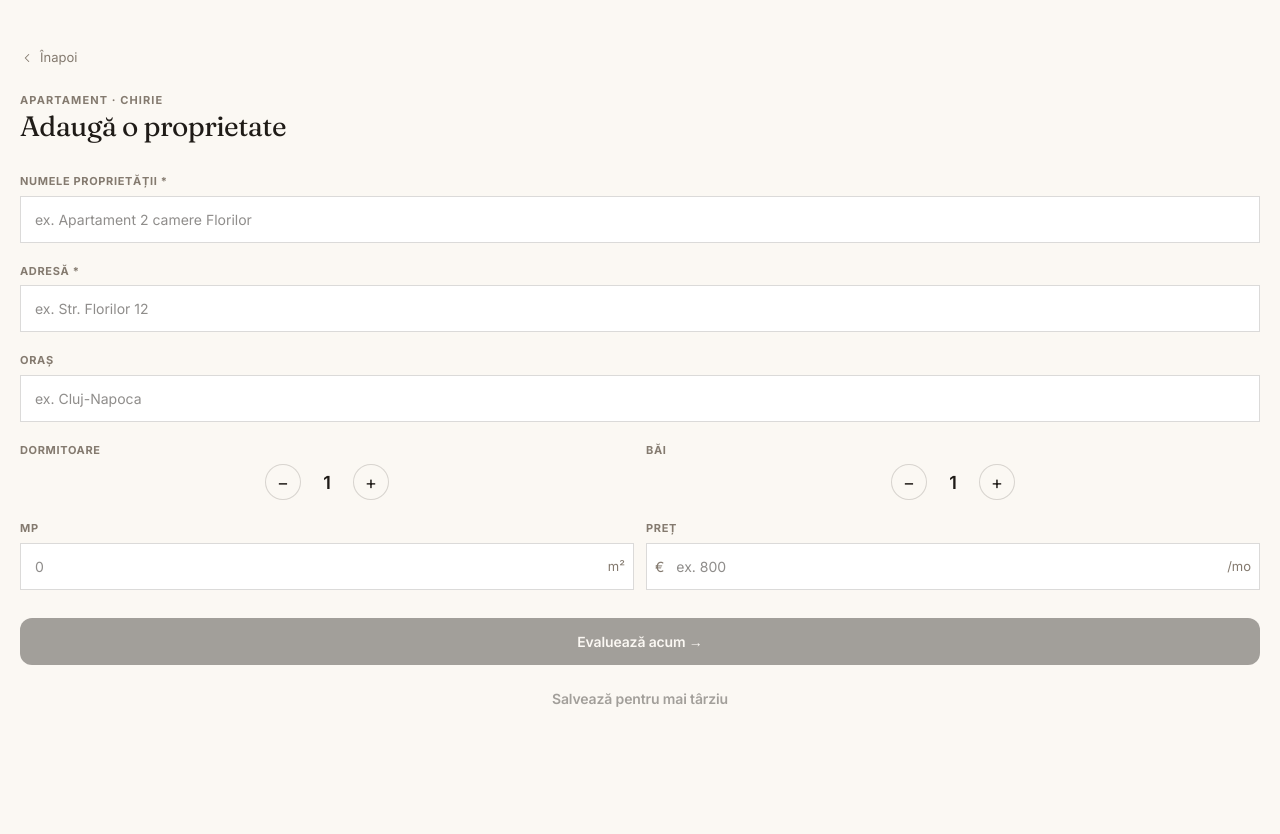
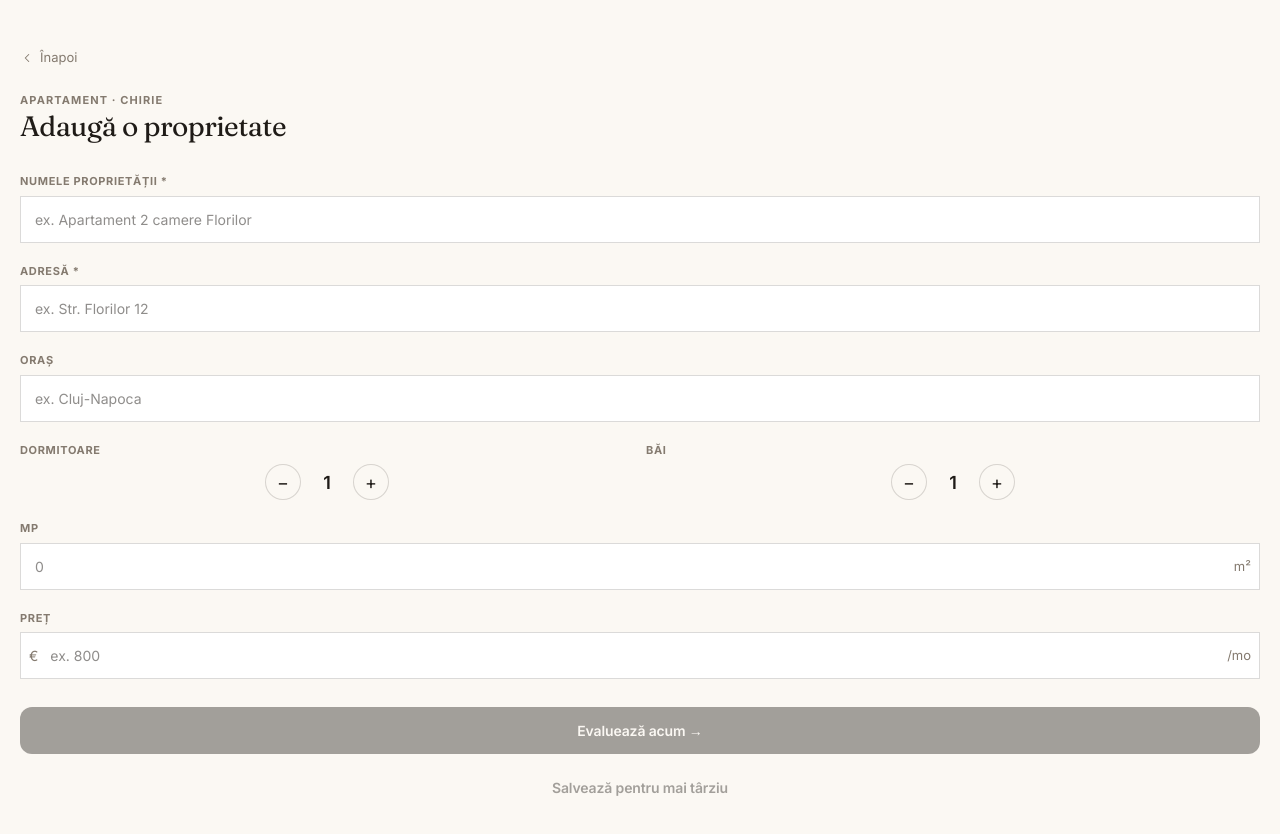
Before and after one commit to bogdanmosica/house-scout, a Next.js app in the folder apps/web/: page /add in a window 1280 px wide. Shown: the top 834 px of the page. Before the commit the page ends 802 px from the top, so only its background shows below. Built offline with nearby package versions, Linux system fonts and the light colour scheme.

Commit message:
[] fix(add): stack sqm and price inputs full-width vertically
Co-Authored-By: Claude Sonnet 4.6 <noreply@anthropic.com>

```diff
--- a/apps/web/app/add/page.tsx
+++ b/apps/web/app/add/page.tsx
@@ -191,8 +191,8 @@ function AddForm() {
         </div>
 
         {/* Sqm | Price */}
-        <div style={{ display: 'flex', gap: 12 }}>
-          <div style={{ flex: 1 }}>
+        <div style={{ display: 'flex', flexDirection: 'column', gap: 20 }}>
+          <div>
             <label style={labelStyle}>{t('add.sqft')}</label>
             <div style={{ display: 'flex', alignItems: 'center', border: '1px solid var(--line-strong)', background: 'var(--bg-elev)', borderRadius: 'var(--r-input)', overflow: 'hidden' }}>
               <input
@@ -205,7 +205,7 @@ function AddForm() {
               <span style={{ padding: '0 8px', color: 'var(--ink-3)', fontSize: 13, fontFamily: 'inherit', flexShrink: 0 }}>m²</span>
             </div>
           </div>
-          <div style={{ flex: 1 }}>
+          <div>
             <label style={labelStyle}>{t('add.price')}</label>
             <div style={{ display: 'flex', alignItems: 'center', border: '1px solid var(--line-strong)', background: 'var(--bg-elev)', borderRadius: 'var(--r-input)', overflow: 'hidden' }}>
               <span style={{ padding: '0 8px', color: 'var(--ink-3)', fontSize: 14, fontFamily: 'inherit', flexShrink: 0 }}>€</span>
```
